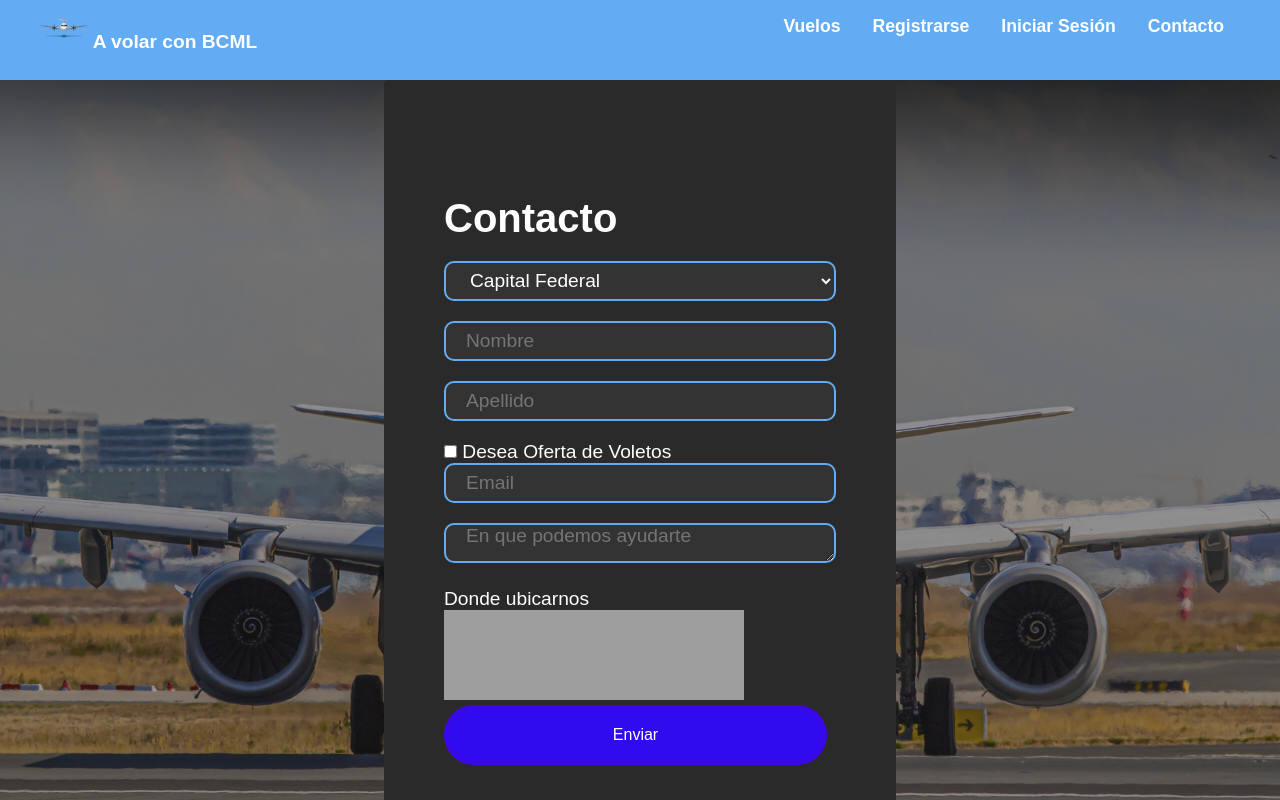
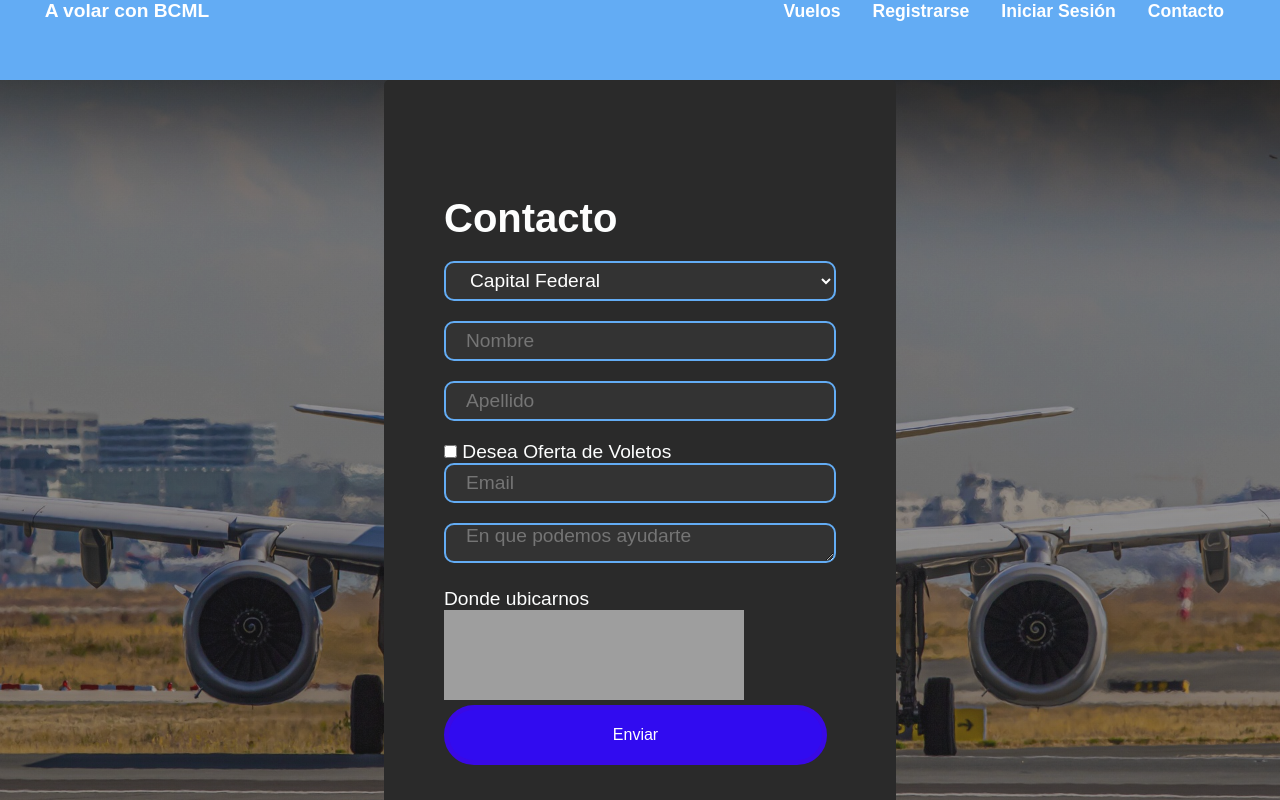
Before and after one commit to Grupo17NodeJs/FrontNodeJs, a plain HTML site: page contacto.html in a window 1280 px wide. Shown: the top 800 px of the page. Drawn offline with nearby package versions, Linux system fonts and the light colour scheme; grey boxes are pictures that could not be loaded.

Commit message:
Update contacto.html

```diff
--- a/contacto.html
+++ b/contacto.html
@@ -15,7 +15,7 @@
         <nav class="navegacion">
             <a class="anclaLogo" href="index.html">
                 <!-- <i class="fas fa-film" aria-hidden="true"></i> -->
-                <img src="./img/favicon.ico" alt="">
+                <img src="./img/favicon.icoo" alt="">
                 <span>A volar con BCML</span>
             </a>
             <ul class="listaNav">
```
